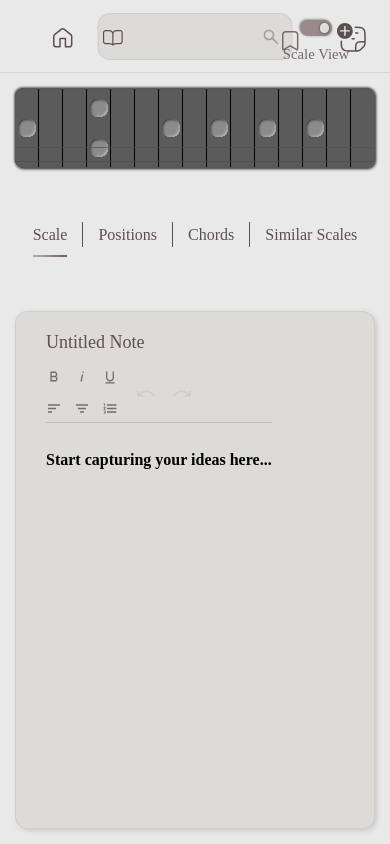
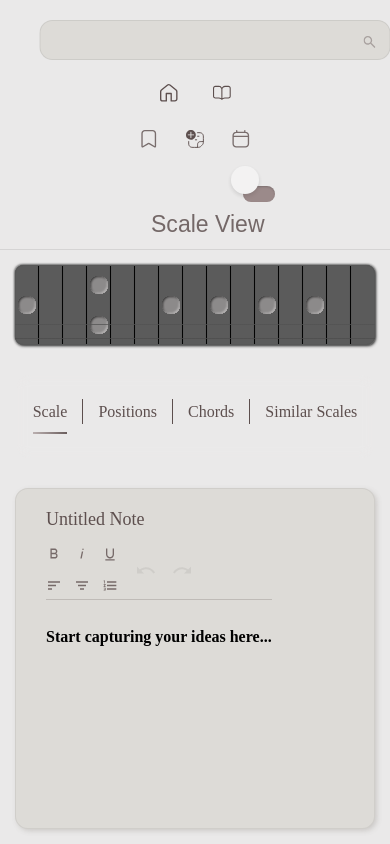
Before and after one commit to fredp03/Figma-MCP, a plain HTML site: page Pages/New-Analysis-Screen.html in a window 390 px wide. Drawn offline with Linux system fonts and the light colour scheme; a web font is replaced by a local one.

Commit message:
Add shared top menu styling

```diff
--- a/Pages/New-Analysis-Screen.html
+++ b/Pages/New-Analysis-Screen.html
@@ -1316,6 +1316,7 @@
             }
         }
     </style>
+    <link rel="stylesheet" href="styles/top-menu.css">
 </head>
 <body>
     <!--
--- /dev/null
+++ b/Pages/styles/top-menu.css
@@ -0,0 +1,245 @@
+/* Shared Top Menu Bar styles */
+.top-menu-bar {
+    width: 100%;
+    height: 73px;
+    position: absolute;
+    left: 0;
+    top: 0;
+    overflow: hidden;
+    border-bottom: 1px solid rgba(0, 0, 0, 0.09);
+    background: var(--background);
+    z-index: 100;
+}
+
+.search-bar {
+    width: min(603px, 28.5%);
+    height: 47px;
+    position: absolute;
+    left: 50%;
+    transform: translateX(-50%);
+    top: 13px;
+    background: var(--background-secondary);
+    border-radius: 13px;
+    border: 1px solid rgba(0, 0, 0, 0.07);
+    display: flex;
+    align-items: center;
+    justify-content: center;
+}
+
+.search-text {
+    width: 100%;
+    text-align: center;
+    color: var(--text);
+    font-size: min(23.04px, 1.6vw);
+    font-family: 'Baloo Bhaijaan 2', sans-serif;
+    font-weight: 600;
+    line-height: 100%;
+    padding: 0 40px;
+    overflow: hidden;
+    text-overflow: ellipsis;
+    white-space: nowrap;
+}
+
+.search-icon {
+    position: absolute;
+    right: 13.5px;
+    top: 50%;
+    transform: translateY(-50%);
+    width: 15px;
+    height: 15px;
+}
+
+.search-icon svg {
+    width: 100%;
+    height: 100%;
+}
+
+.left-navigation {
+    position: absolute;
+    left: 2.49%;
+    top: 13px;
+    height: auto;
+    display: flex;
+    align-items: center;
+    gap: 19px;
+}
+
+.nav-button {
+    padding: 11px 10px;
+    border-radius: 5px;
+    background: transparent;
+    border: none;
+    cursor: pointer;
+    display: flex;
+    align-items: center;
+    justify-content: center;
+    transition: background 0.2s;
+}
+
+.nav-button:hover {
+    background: rgba(0, 0, 0, 0.05);
+}
+
+.nav-button svg {
+    width: 20px;
+    height: 20px;
+}
+
+.center-actions {
+    position: absolute;
+    left: 15.51%;
+    top: 13px;
+    height: auto;
+    display: flex;
+    align-items: center;
+    gap: 12px;
+}
+
+.action-button {
+    padding: 11px 14px;
+    border-radius: 5px;
+    background: transparent;
+    border: none;
+    cursor: pointer;
+    display: flex;
+    align-items: center;
+    justify-content: center;
+    transition: background 0.2s;
+}
+
+.action-button:hover {
+    background: rgba(0, 0, 0, 0.05);
+}
+
+.bookmark-button,
+.calendar-button {
+    opacity: 0.80;
+    padding: 19px 14px 11px 14px;
+}
+
+.create-note-button {
+    padding: 10px 14px;
+}
+
+.right-toggle-area {
+    position: absolute;
+    left: 68.58%;
+    top: 0;
+    right: 0;
+    height: 73px;
+    display: flex;
+    align-items: center;
+    justify-content: flex-end;
+    padding-right: 2%;
+}
+
+.toggle-component {
+    width: 108px;
+    height: 53px;
+    position: relative;
+    opacity: 0.83;
+}
+
+.toggle-switch {
+    position: relative;
+    width: 100%;
+    height: 32px;
+}
+
+.toggle-background {
+    position: absolute;
+    left: 37.69px;
+    top: 9.78px;
+    width: 32.62px;
+    height: 16.31px;
+    background: var(--primary);
+    border-radius: 8.16px;
+    box-shadow: inset 0px 1px 2px rgba(0, 0, 0, 0.25);
+}
+
+.toggle-indicator {
+    position: absolute;
+    left: -12px;
+    top: -6px;
+    width: 28px;
+    height: 28px;
+    background: #f5f5f5;
+    border-radius: 50%;
+    box-shadow: 0px 2px 4px rgba(0, 0, 0, 0.15);
+}
+
+.toggle-label {
+    position: absolute;
+    left: 0;
+    top: 35px;
+    color: var(--text);
+    font-family: 'Baloo Bhaijaan 2', sans-serif;
+    font-size: 23.04px;
+    font-weight: 400;
+    white-space: nowrap;
+}
+
+@media (max-width: 992px) {
+    .top-menu-bar {
+        height: auto;
+        min-height: 60px;
+        position: relative;
+        padding: 10px 0;
+    }
+
+    .search-bar {
+        width: 50%;
+        position: relative;
+        left: 50%;
+        transform: translateX(-50%);
+        margin: 10px auto;
+        top: auto;
+    }
+
+    .left-navigation,
+    .center-actions {
+        position: relative;
+        left: auto;
+        top: auto;
+        transform: none;
+        justify-content: center;
+        width: 100%;
+        margin: 10px 0;
+    }
+
+    .right-toggle-area {
+        position: relative;
+        left: auto;
+        justify-content: center;
+        width: 100%;
+        padding: 10px 0;
+    }
+}
+
+@media (max-width: 768px) {
+    .search-bar {
+        width: 90%;
+        height: 40px;
+    }
+
+    .search-text {
+        font-size: 18px;
+        padding: 0 30px;
+    }
+
+    .search-icon {
+        width: 12px;
+        height: 12px;
+    }
+
+    .nav-button,
+    .action-button {
+        padding: 8px;
+    }
+
+    .nav-button svg,
+    .action-button svg {
+        width: 18px;
+        height: 18px;
+    }
+}
```
Also changed, not shown: Pages/index.html (+1 -0 lines), Pages/new-note-screen.html (+2 -0 lines).
